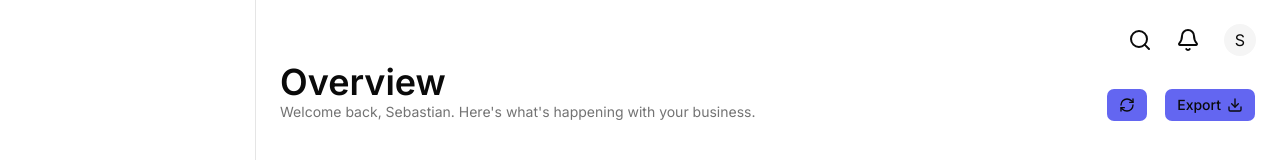
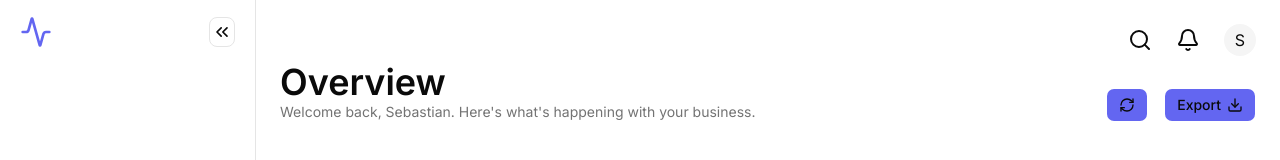
Before and after one commit to svsxn/metricly, a Next.js app: page / in a window 1280 px wide. Shown: the top 160 px of the page. Built offline with nearby package versions, Linux system fonts and the light colour scheme.

Commit message:
feat: add sidebar

```diff
--- a/src/components/dashboard/sidebar.tsx
+++ b/src/components/dashboard/sidebar.tsx
@@ -1,3 +1,14 @@
+import { ActivityIcon, ChevronsLeftIcon } from "lucide-react";
+
 export default function Sidebar() {
-  return <aside className="w-64 border-r"></aside>;
+  return (
+    <aside className="w-64 border-r px-5 py-4">
+      <div className="flex justify-between items-center">
+        <ActivityIcon size={32} color="var(--primary)" />
+        <div className="bg-card px-0.5 py-1 border hover:cursor-pointer rounded-md">
+          <ChevronsLeftIcon size={20} />
+        </div>
+      </div>
+    </aside>
+  );
 }
```
